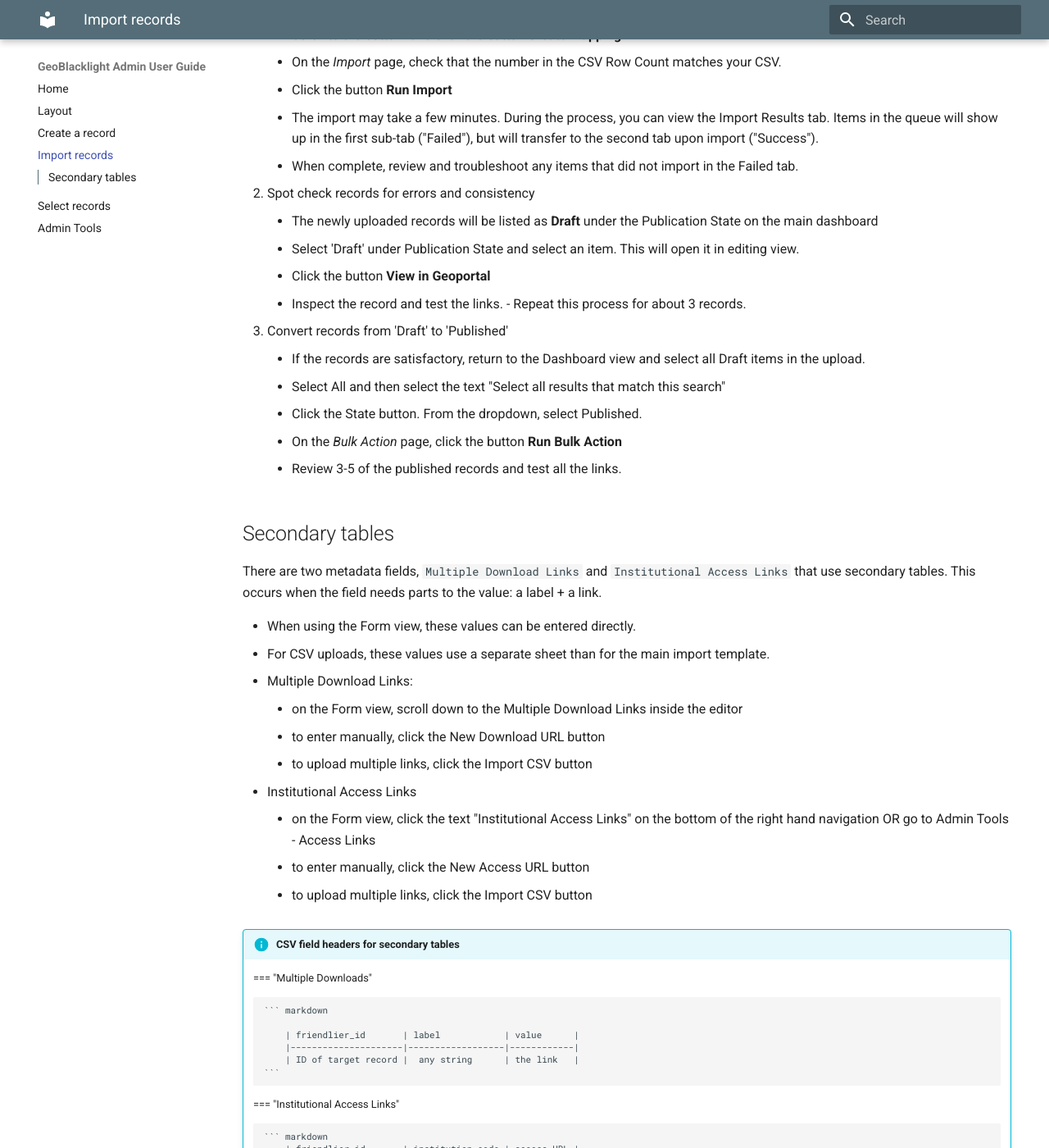
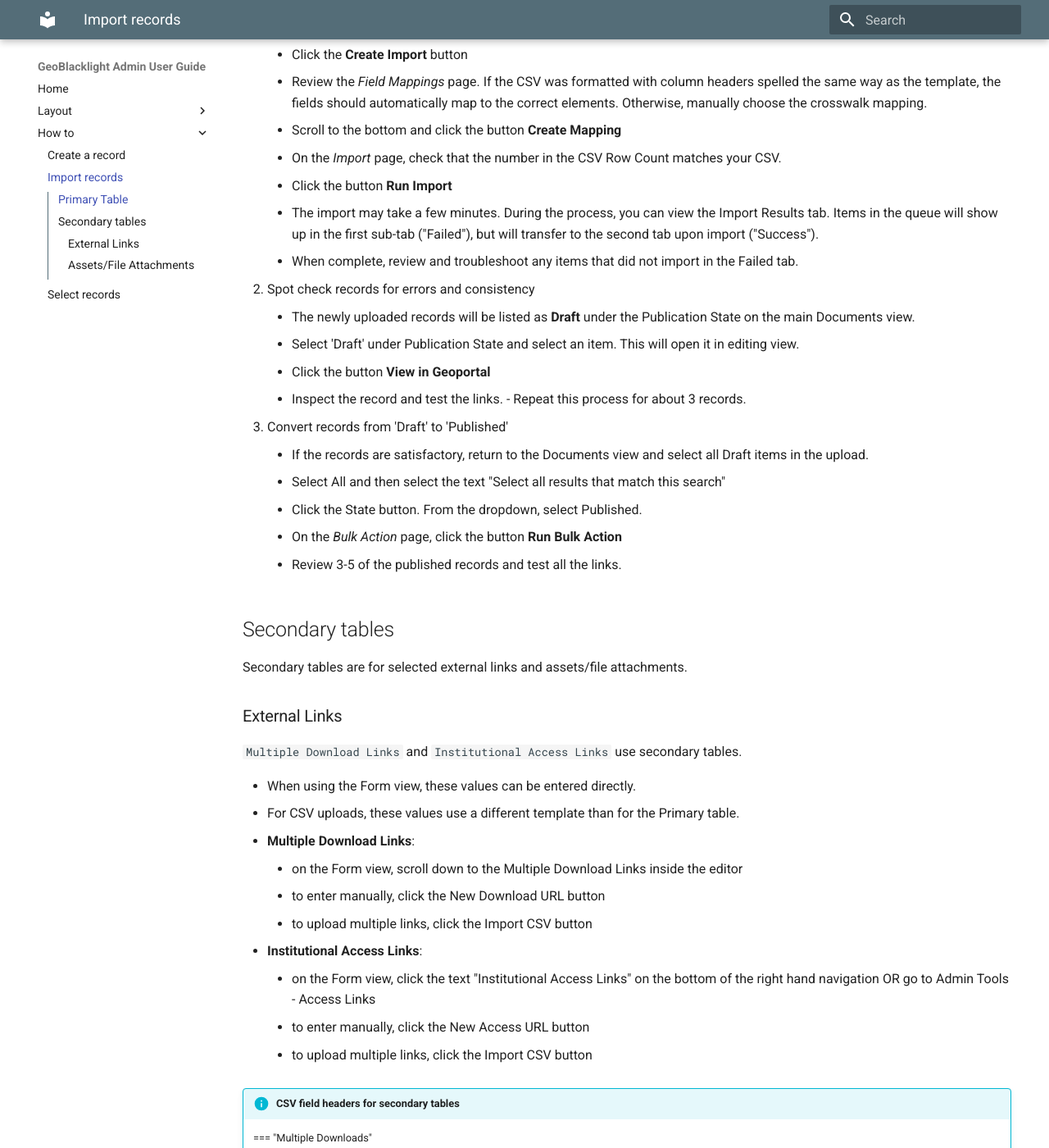
Before and after one commit to geobtaa/geoblacklight_admin_docs, an MkDocs documentation site: the page built from docs/import.md, in a window 1280 px wide and 1400 px high, scrolled down 635 px. Shown: the whole window at 82% size. Built offline with MkDocs 1.6.1 and Material for MkDocs 9.7.7, drawn with Linux system fonts in a browser that asks for light colours; some of the changed text lies outside the part shown.

Commit message:
Further additions

````diff
--- a/docs/import.md
+++ b/docs/import.md
@@ -2,11 +2,15 @@
 
 Users can use this page to batch create or edit records with a CSV file.
 
+## Primary Table
+
+The Primary table holds the metadata for each item.
+
 1. Create a CSV using the Label for each OGM Aardvark metadata field
 
-!!! warning "to do"
+!!! tip
 
-	Need to create a doc showing all the fields and References labels. [Use the B1G Template](https://z.umn.edu/b1g-template)
+	Copy the [B1G Template](https://z.umn.edu/b1g-template) for an example of an importable CSV.
 
 2. Upload the spreadsheet to GeoBlacklight Admin
 
@@ -24,7 +28,7 @@
 
 3. Spot check records for errors and consistency
 
-	- The newly uploaded records will be listed as **Draft** under the Publication State on the main dashboard
+	- The newly uploaded records will be listed as **Draft** under the Publication State on the main Documents view.
 	- Select 'Draft' under Publication State and select an item. This will open it in editing view.
 	- Click the button **View in Geoportal**
 	- Inspect the record and test the links.	- Repeat this process for about 3 records.
@@ -32,7 +36,7 @@
 
 4. Convert records from 'Draft' to 'Published'
 
-	- If the records are satisfactory, return to the Dashboard view and select all Draft items in the upload.
+	- If the records are satisfactory, return to the Documents view and select all Draft items in the upload.
 	- Select All and then select the text "Select all results that match this search"
 	- Click the State button. From the dropdown, select Published.
 	- On the _Bulk Action_ page, click the button **Run Bulk Action**
@@ -40,15 +44,21 @@
 
 ## Secondary tables
 
-There are two metadata fields, `Multiple Download Links` and `Institutional Access Links` that use secondary tables. This occurs when the field needs parts to the value: a label + a link.
+Secondary tables are for selected external links and assets/file attachments.
+
+### External Links
+
+`Multiple Download Links` and `Institutional Access Links` use secondary tables.
 
 * When using the Form view, these values can be entered directly.
-* For CSV uploads, these values use a separate sheet than for the main import template.
-* Multiple Download Links:
+* For CSV uploads, these values use a different template than for the Primary table.
+
+* **Multiple Download Links**:
 	- on the Form view, scroll down to the Multiple Download Links inside the editor
 	- to enter manually, click the New Download URL button
 	- to upload multiple links, click the Import CSV button
-* Institutional Access Links
+
+* **Institutional Access Links**:
 	- on the Form view, click the text "Institutional Access Links" on the bottom of the right hand navigation OR go to Admin Tools - Access Links
 	- to enter manually, click the New Access URL button
 	- to upload multiple links, click the Import CSV button
@@ -71,3 +81,10 @@
 			|---------------------|------------------|------------|
 			| ID of target record |  2 digit code    | the link   |
         ```
+
+
+### Assets/File Attachments
+
+!!! warning "in development"
+
+	This feature is currently in development
--- a/mkdocs.yml
+++ b/mkdocs.yml
@@ -9,11 +9,17 @@
   - admonition
   - pymdownx.details
   - pymdownx.superfences
+  - attr_list
+  - md_in_html
 
 nav:
 - Home: 'index.md'
-- Layout: 'layout.md'
-- Create a record: 'create.md'
-- Import records: 'import.md'
-- Select records: 'select.md'
-- Admin Tools: 'admin-tools.md'
+- Layout:
+      - Toolbar: 'toolbar.md'
+      - Views: 'views.md'
+      - Admin Tools: 'admin-tools.md'
+
+- How to:
+      - Create a record: 'create.md'
+      - Import records: 'import.md'
+      - Select records: 'select.md'
````
Also changed, not shown: docs/admin-tools.md (+2 -2 lines), docs/create.md (+2 -2 lines), docs/layout.md (deleted, +0 -35 lines), docs/toolbar.md (added, +31 -0 lines), docs/views.md (added, +30 -0 lines), docs/images/adminTools.png, docs/images/documents.png (added), docs/images/formView.png, docs/images/toolbar.png (added), 1 other file.
